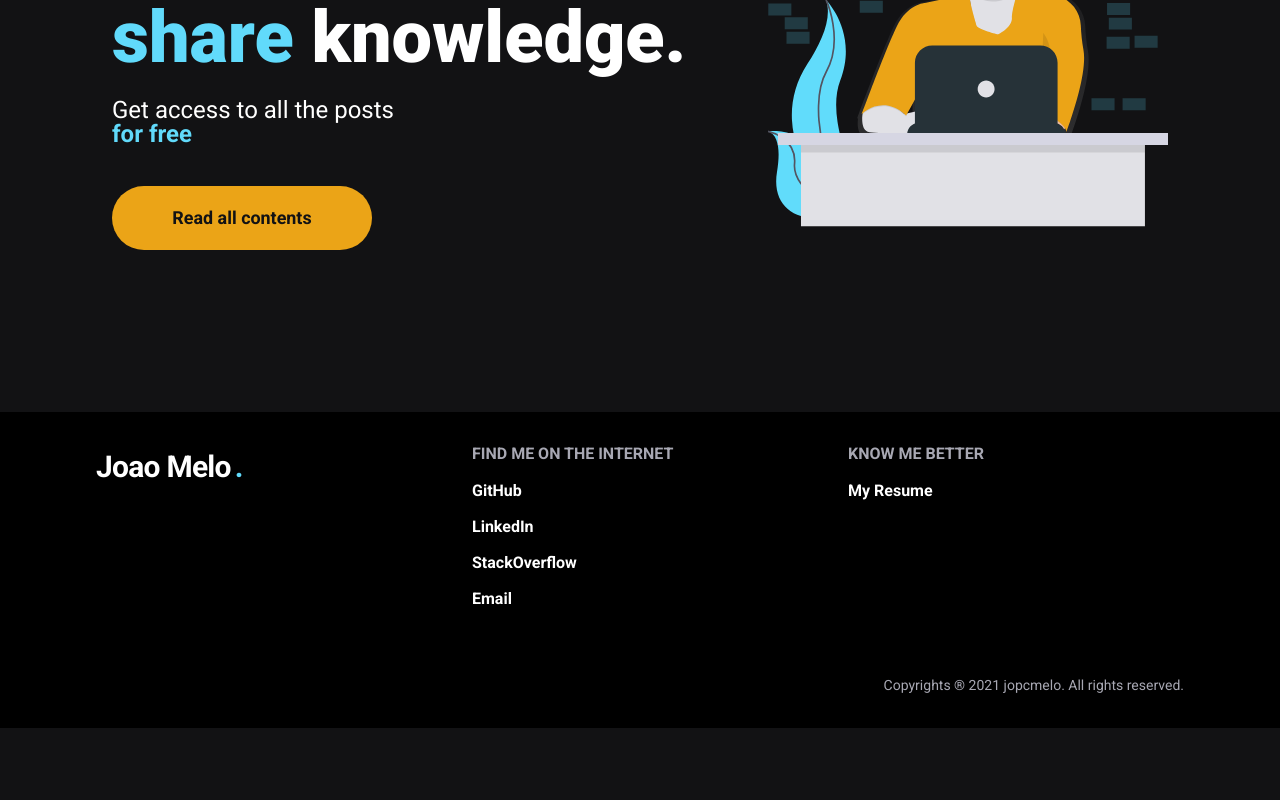
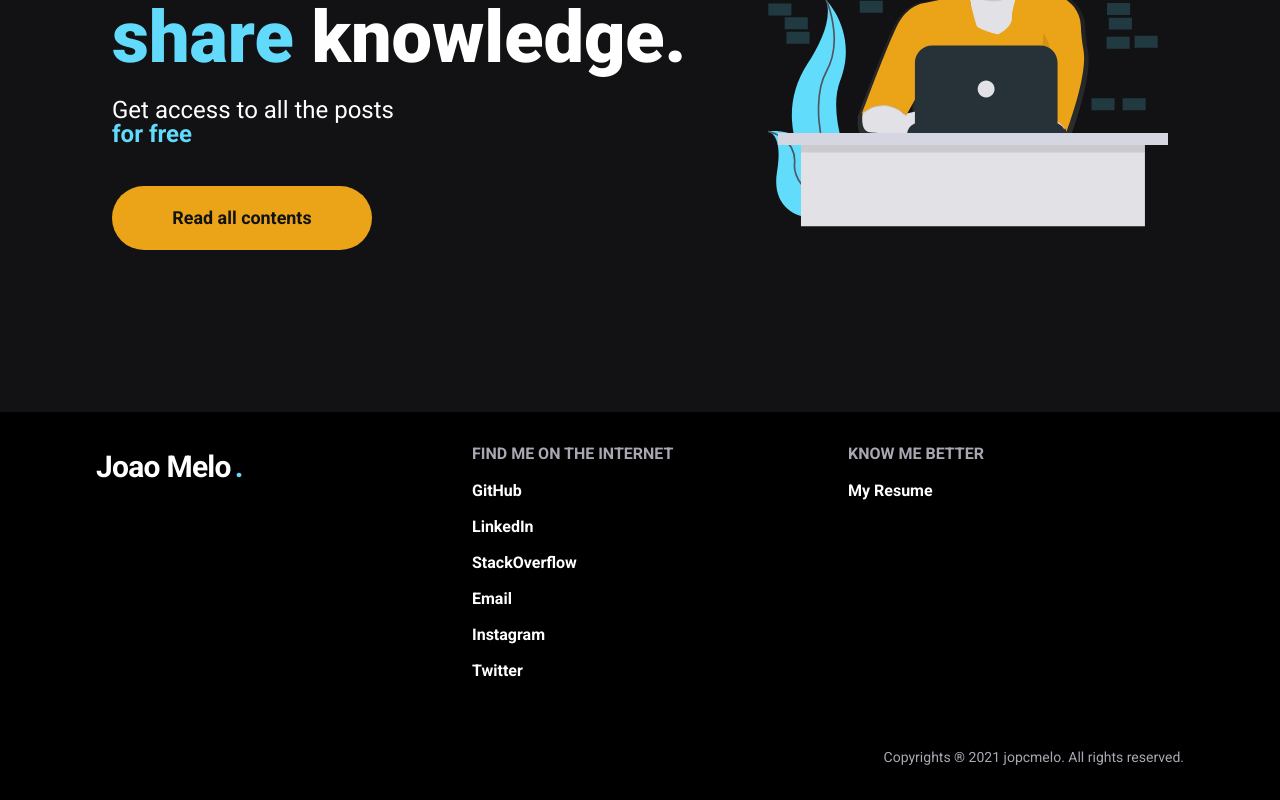
Before and after one commit to joaopcm/website, a Next.js app: page / in a window 1280 px wide. Shown: the part 388-1188 px from the top of the page. Before the commit the page ends 1116 px from the top, so only its background shows below. Built offline with nearby package versions, Linux system fonts and the light colour scheme.

Commit message:
feat: add social media links

```diff
--- a/src/components/Footer/index.tsx
+++ b/src/components/Footer/index.tsx
@@ -24,6 +24,12 @@ export function Footer() {
                 StackOverflow
               </FooterItem>
               <FooterItem href="mailto:jopcmelo@gmail.com">Email</FooterItem>
+              <FooterItem href="https://www.instagram.com/jopcmelo/">
+                Instagram
+              </FooterItem>
+              <FooterItem href="https://twitter.com/jopcmelo">
+                Twitter
+              </FooterItem>
             </List>
           </Box>
 
```
